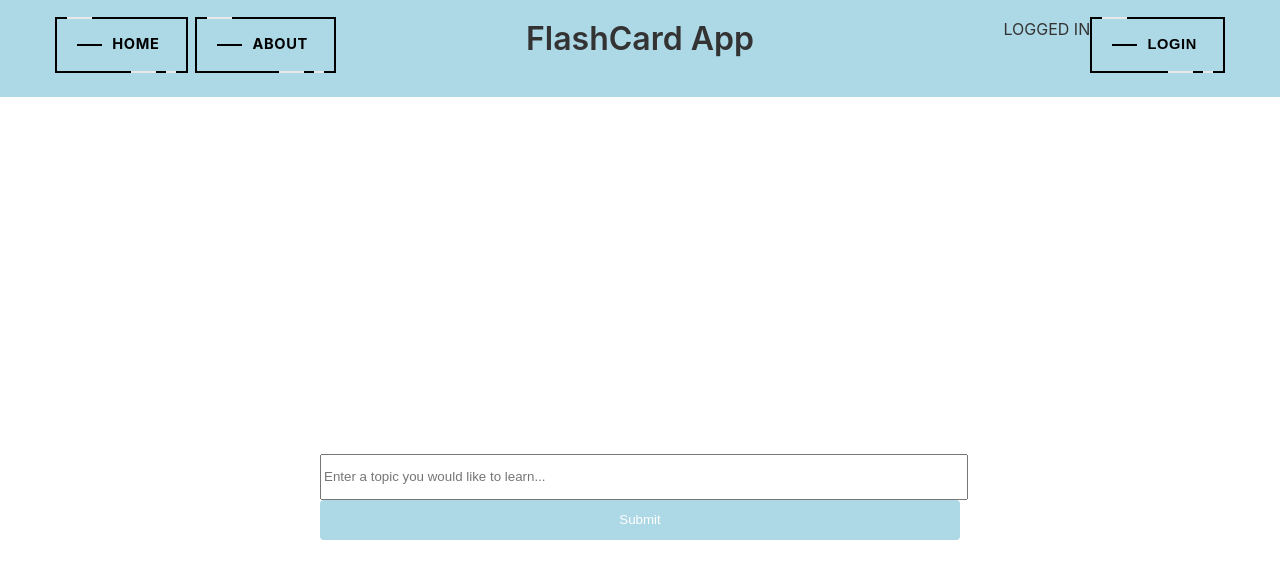
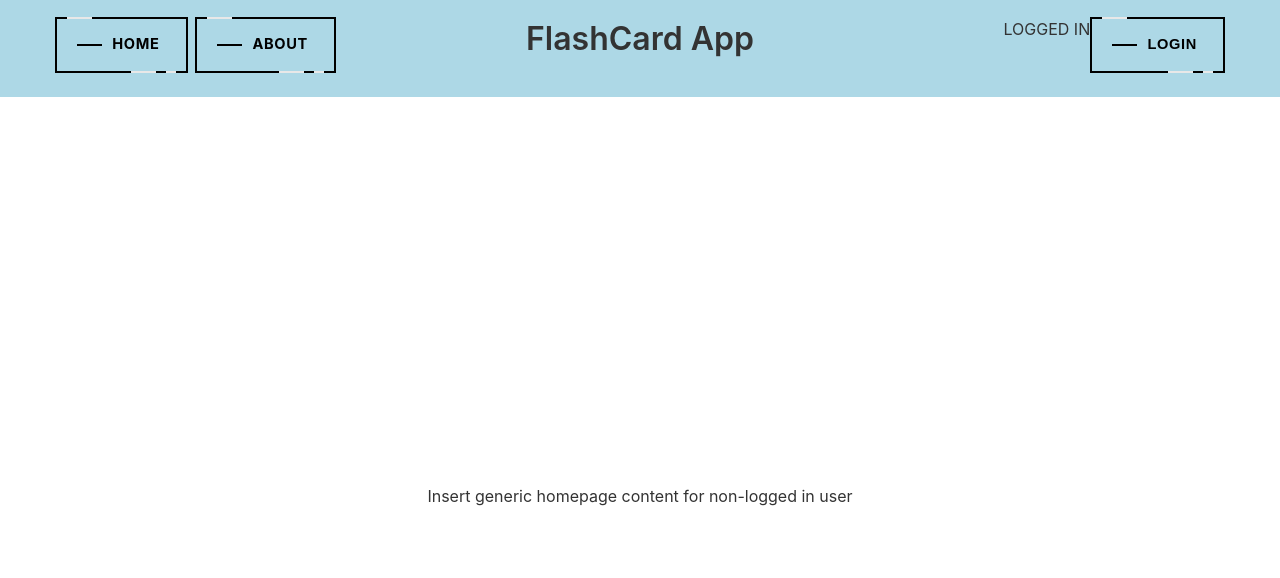
Before and after one commit to FlashCardGeneratorApp/Flashcard-App-Frontend, a React (Vite) app: page / in a window 1280 px wide. Shown: the top 578 px of the page. Built offline with nearby package versions, Linux system fonts and the light colour scheme; no server answers.

Commit message:
Conditional generation of webpage function

```diff
--- a/src/components/Home.jsx
+++ b/src/components/Home.jsx
@@ -1,12 +1,17 @@
-import React, { useState } from 'react'; // Import useState from React
+import React, { useState, useEffect } from 'react'; // Import useState from React
 
 import { useNavigate } from 'react-router-dom';
+
+
 
 const Home = () => {
   // State to store the entered topic
   const [topic, setTopic] = useState('');
+  // State to verify if user is logged in or not
+  const [isLoggedIn, setIsLoggedIn] = useState(false);
   // React Router hook for navigation
   const navigate = useNavigate(); // Change from useHistory to useNavigate
+
 
   // Function to handle input change
   const handleInputChange = (event) => {
@@ -20,17 +25,35 @@ const Home = () => {
     navigate(`/cardview/${topic}`); // Change from history.push to navigate
   };
 
+  useEffect(() => {
+    const checkLoginStatus = async () => {
+      try {
+        const response = await fetch('/.auth/me');
+        if (response.ok) {
+          const data = await response.json();
+          setIsLoggedIn(data !== null);
+        } else {
+          setIsLoggedIn(false);
+        }
+      } catch (error) {
+        console.error('Error checking login status:', error);
+        setIsLoggedIn(false);
+      }
+    };
+
+    checkLoginStatus();
+  }, []);
+
   return (
     <div style={{ display: 'flex', flexDirection: 'column', alignItems: 'center', justifyContent: 'center', height: '100vh' }}>
+      {isLoggedIn ? (
         <p style={{ margin: 'auto', width: '50%', textAlign: 'center' }}>
-        {/* Input field for the user to enter a topic */}
           <input
             style={{ width: '100%', height: '40px' }}
             placeholder="Enter a topic you would like to learn..."
             value={topic}
             onChange={handleInputChange}
           />
-        {/* Button to submit the form */}
           <button
             type="submit"
             style={{
@@ -43,6 +66,11 @@ const Home = () => {
             Submit
           </button>
         </p>
+      ) : (
+        <div>
+          Insert generic homepage content for non-logged in user
+        </div>
+      )}
     </div>
   );
 };
```
Lines whose indentation alone changed are shown as unchanged.
